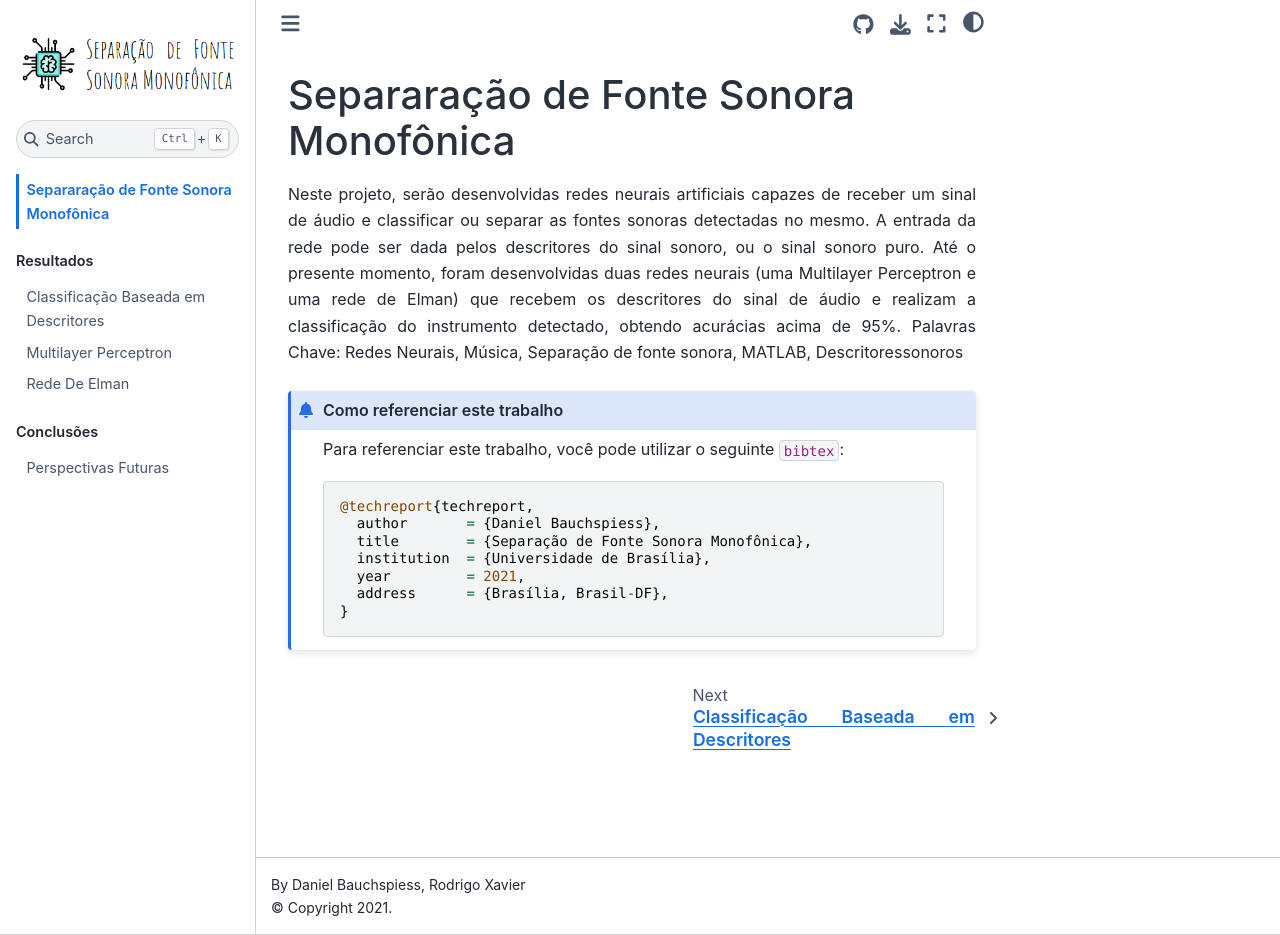
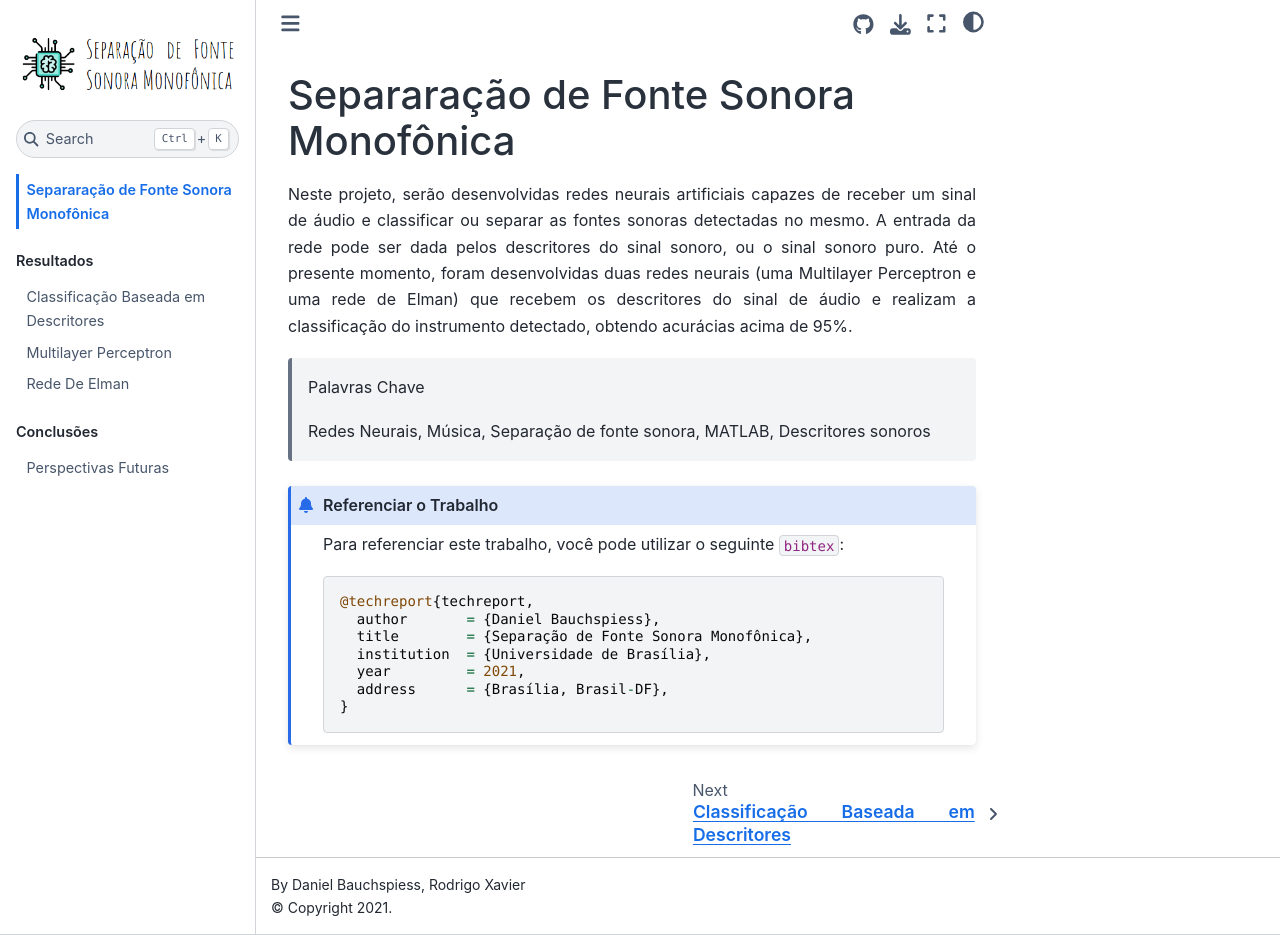
Before and after one commit to Separacao-de-Fonte-Sonora/Documentation, a Jupyter Book: the page built from index.md, in a window 1280 px wide and 935 px high. Built offline with Jupyter Book 1.0.4 settings and Sphinx 7.4.7 and the Sphinx Book theme 1.1.4, drawn with Linux system fonts in a browser that asks for light colours; pages that are not in the unit, such as notebooks, are missing from menus.

Commit message:
Pequenas modificacoes

````diff
--- a/index.md
+++ b/index.md
@@ -1,9 +1,13 @@
 # Separaração de Fonte Sonora Monofônica
 
-Neste projeto, serão desenvolvidas redes neurais artificiais capazes de receber um sinal de áudio e classificar ou separar as fontes sonoras detectadas no mesmo. A entrada da rede pode ser dada pelos descritores do sinal sonoro, ou o sinal sonoro puro. Até o presente momento, foram desenvolvidas duas redes neurais (uma Multilayer Perceptron e uma rede de Elman) que recebem os descritores do sinal de áudio e realizam a classificação do instrumento detectado, obtendo acurácias acima de 95%. Palavras Chave: Redes Neurais, Música, Separação de fonte sonora, MATLAB, Descritoressonoros
+Neste projeto, serão desenvolvidas redes neurais artificiais capazes de receber um sinal de áudio e classificar ou separar as fontes sonoras detectadas no mesmo. A entrada da rede pode ser dada pelos descritores do sinal sonoro, ou o sinal sonoro puro. Até o presente momento, foram desenvolvidas duas redes neurais (uma Multilayer Perceptron e uma rede de Elman) que recebem os descritores do sinal de áudio e realizam a classificação do instrumento detectado, obtendo acurácias acima de 95%.
+
+> Palavras Chave
+>
+> Redes Neurais, Música, Separação de fonte sonora, MATLAB, Descritores sonoros
 
 
-:::{admonition} Como referenciar este trabalho
+:::{admonition} Referenciar o Trabalho
 Para referenciar este trabalho, você pode utilizar o seguinte `bibtex`:
 
 ```
````
